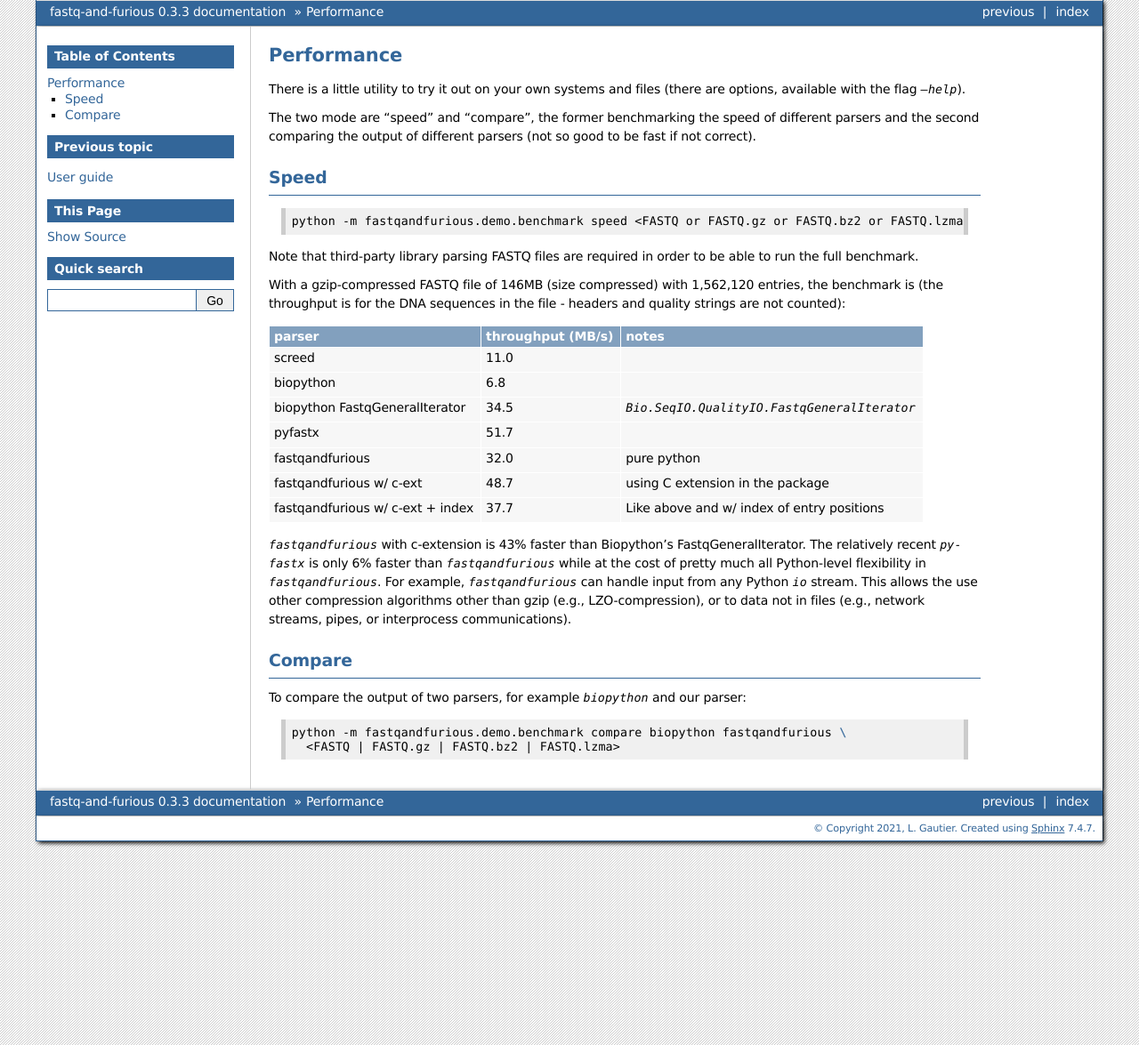
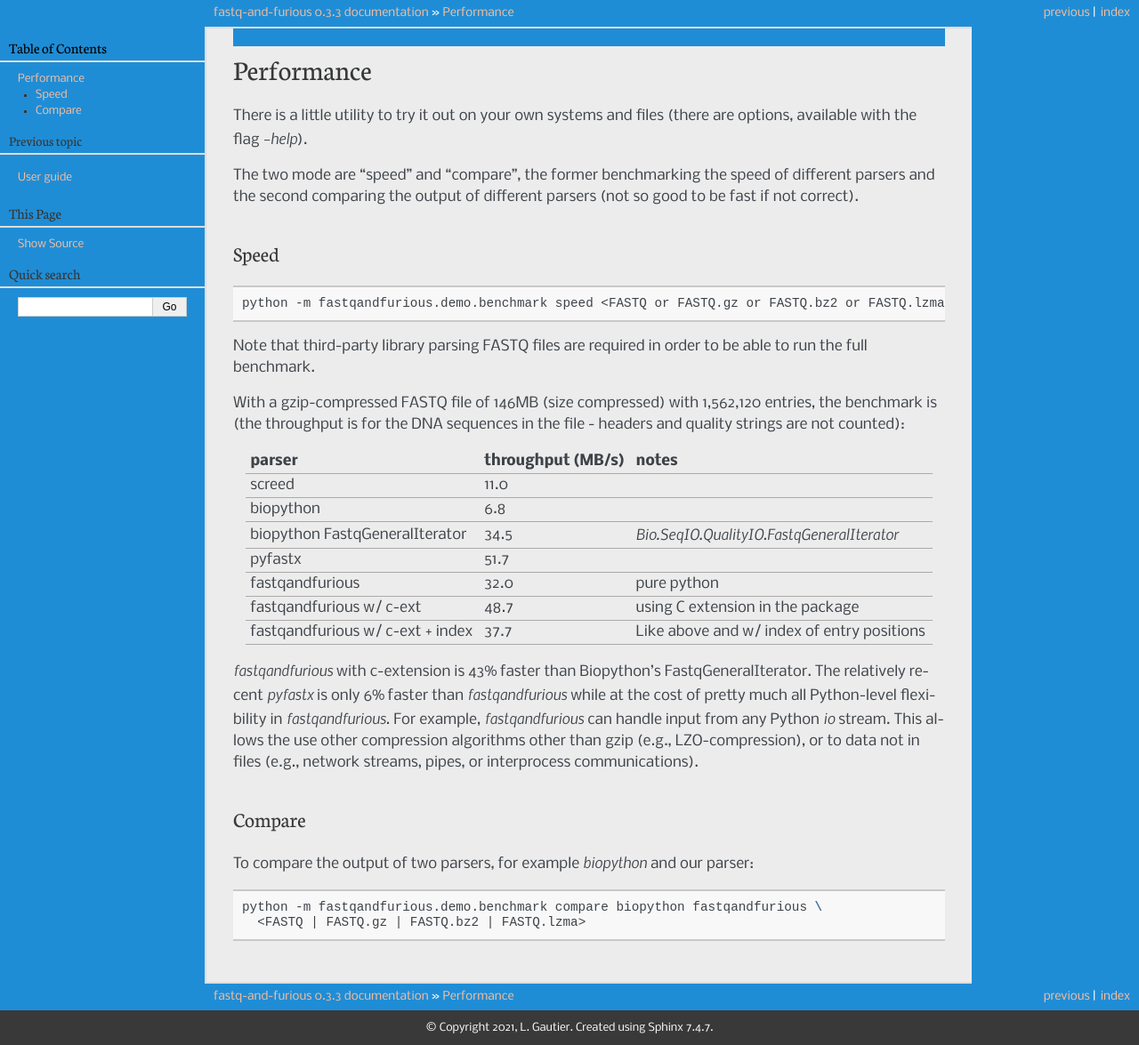
Before and after one commit to lgautier/fastq-and-furious, a Sphinx documentation site: the page built from doc/performance.rst, in a window 1280 px wide. Shown: the whole page at 89% size. Built offline with Sphinx 7.4.7, drawn with Linux system fonts in a browser that asks for light colours.

Commit message:
Restyle to match welcome page.

```diff
--- /dev/null
+++ b/doc/_templates/layout.html
@@ -0,0 +1,29 @@
+{% extends "!layout.html" %}
+  {% block footer %} {{ super() }}
+
+  <style>
+    /* Sidebar header (and topbar for mobile) */
+    div.related, div.document {
+	background-color: #1f8dd6;
+	color: #ffffff;
+    }
+    div.related a, div.document a {
+	color: #fabf9c;
+    }
+
+    div.document div.body,
+    div.body h1, div.body h2, div.body h3,
+    div.body h4, div.body h5, div.body h6{
+	background-color: #ececec;
+    }
+
+    div.body h1 {
+	border-top-color: #1f8dd6;
+    }
+
+    div.document div.body a {
+	color: #ff5e00;
+    }
+
+  </style>
+{% endblock %}
--- a/doc/conf.py
+++ b/doc/conf.py
@@ -49,7 +49,7 @@ exclude_patterns = ['_build', 'Thumbs.db', '.DS_Store']
 # The theme to use for HTML and HTML Help pages.  See the documentation for
 # a list of builtin themes.
 #
-html_theme = 'bizstyle'
+html_theme = 'pyramid'
 
 # Add any paths that contain custom static files (such as style sheets) here,
 # relative to this directory. They are copied after the builtin static files,
```
